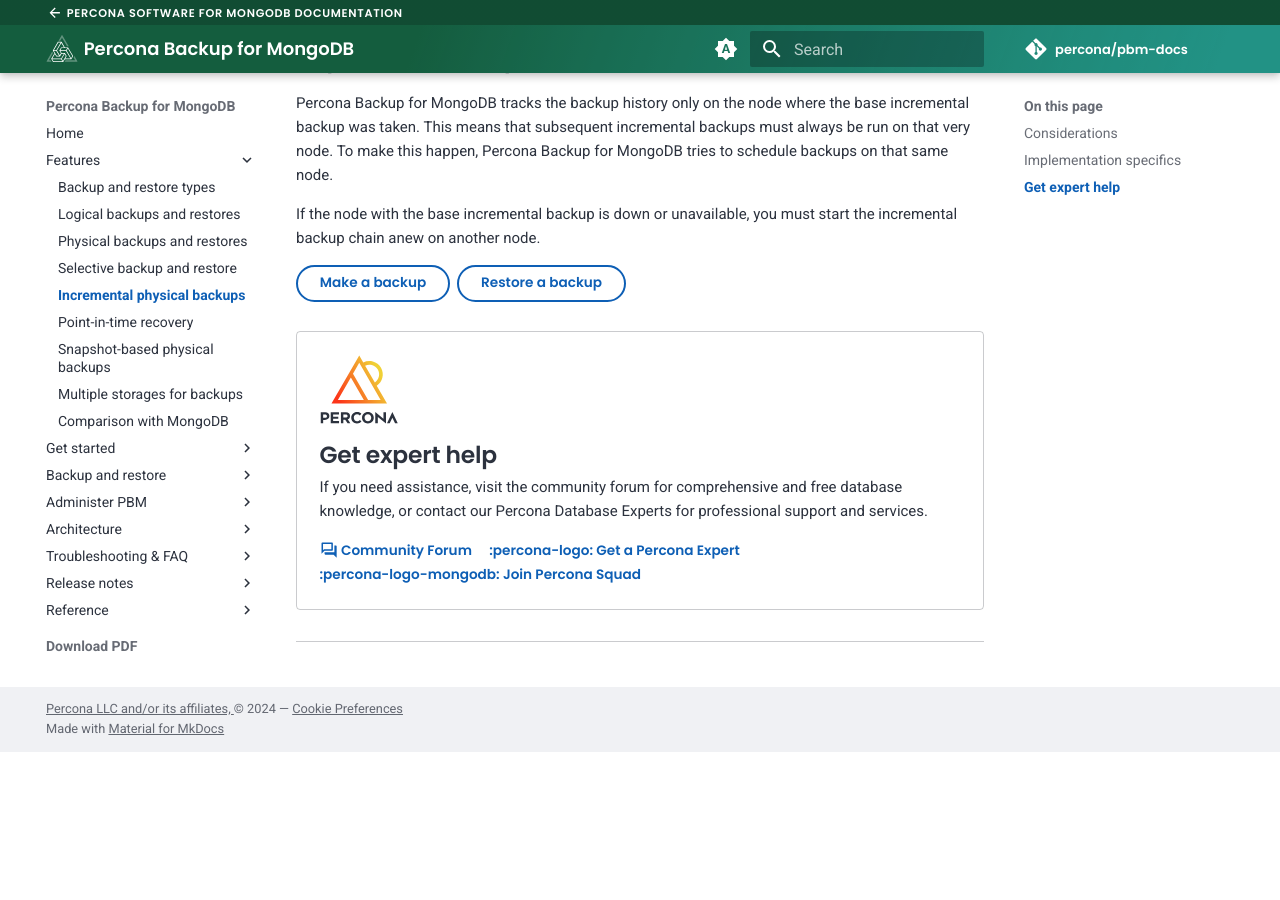
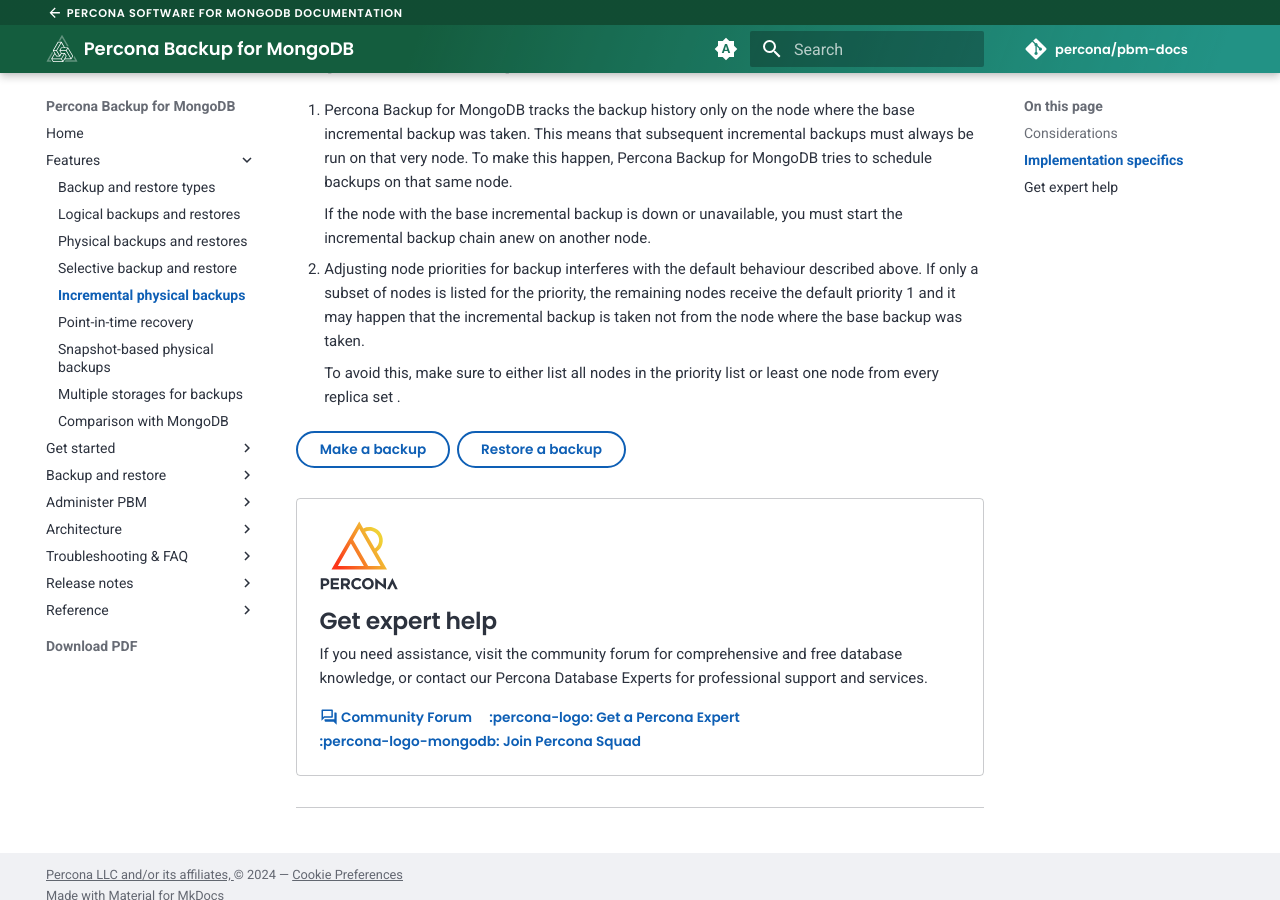
Before and after one commit to percona/pbm-docs, an MkDocs documentation site: the page built from docs/features/incremental-backup.md, in a window 1280 px wide and 900 px high, scrolled down 951 px. Built offline with MkDocs 1.6.1 and Material for MkDocs 9.7.7, drawn with Linux system fonts in a browser that asks for light colours; nearby versions of some CDN libraries; emoji names are drawn with the system emoji font; comment, search, counter and statistics services are not loaded; before the commit the page ends 1703 px from its top, so only the background shows below that.

Commit message:
PBM-1450 Added a note how node priorities interfere with incrementalbackup scheduling
modified:   docs/features/incremental-backup.md
	modified:   docs/usage/start-backup.md

```diff
--- a/docs/features/incremental-backup.md
+++ b/docs/features/incremental-backup.md
@@ -25,9 +25,13 @@
 
 ## Implementation specifics
 
-Percona Backup for MongoDB tracks the backup history only on the node where the base incremental backup was taken. This means that subsequent incremental backups must always be run on that very node. To make this happen, Percona Backup for MongoDB tries to schedule backups on that same node.
+1. Percona Backup for MongoDB tracks the backup history only on the node where the base incremental backup was taken. This means that subsequent incremental backups must always be run on that very node. To make this happen, Percona Backup for MongoDB tries to schedule backups on that same node.
 
-If the node with the base incremental backup is down or unavailable, you must start the incremental backup chain anew on another node.
+    If the node with the base incremental backup is down or unavailable, you must start the incremental backup chain anew on another node.
+
+2. Adjusting node priorities for backup interferes with the default behaviour described above. If only a subset of nodes is listed for the priority, the remaining nodes receive the default priority 1 and it may happen that the incremental backup is taken not from the node where the base backup was taken.
+
+    To avoid this, make sure to either list all nodes in the priority list or  least one node from every replica set .
 
 [Make a backup](../usage/start-backup.md){ .md-button .md-button }
 [Restore a backup](../usage/restore.md){ .md-button .md-button }
```
Also changed, not shown: docs/usage/start-backup.md (+5 -0 lines).
